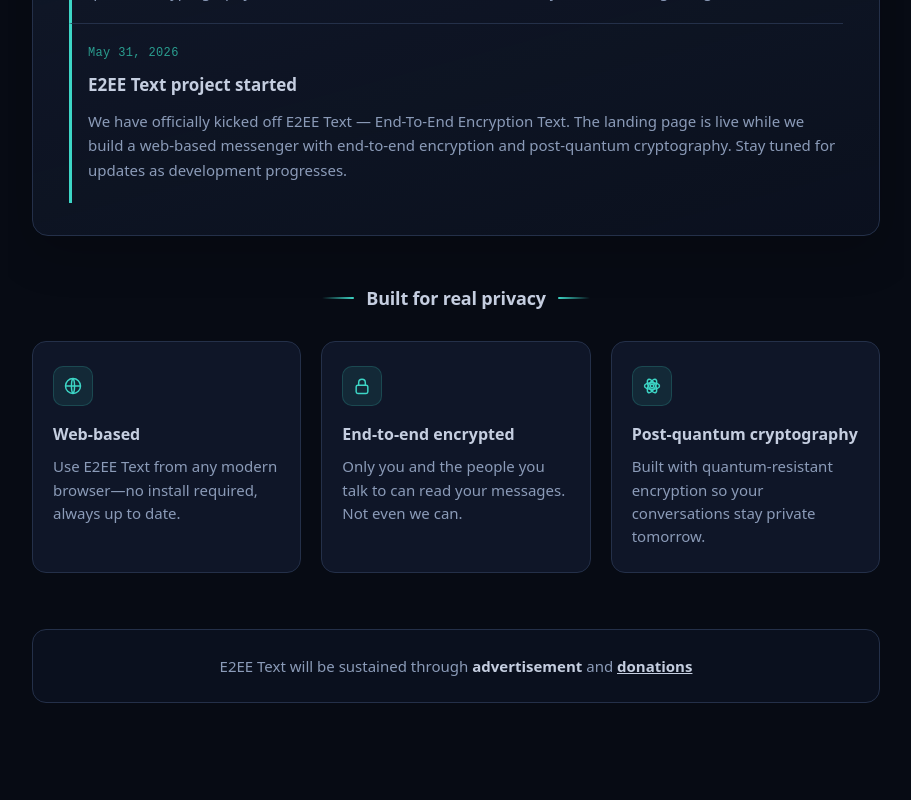
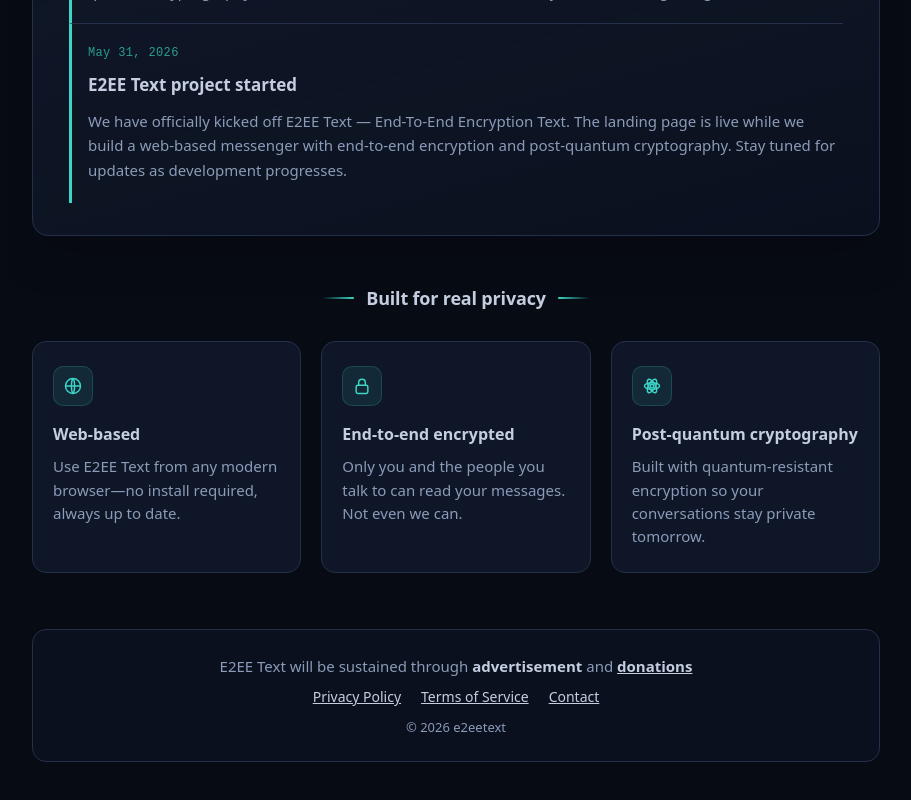
Before and after one commit to HrrrXppp/e2eetext, a React (Vite) app in the folder client/: page / in a window 1280 px wide. Shown: the part 995-1795 px from the top of the page, without its empty margins (184-1095 px from the left). Built offline with nearby package versions, Linux system fonts and the light colour scheme; no server answers.

Commit message:
feat(client): add footer with Privacy, Terms and Contact links (#33)

```diff
--- a/client/src/components/layout/Footer.tsx
+++ b/client/src/components/layout/Footer.tsx
@@ -1,4 +1,4 @@
-import { donateUrl } from "@/lib/config";
+import { CONTACT_URL, donateUrl } from "@/lib/config";
 
 export function Footer() {
   return (
@@ -15,6 +15,23 @@ export function Footer() {
           <strong>donations</strong>
         </a>
       </p>
+      <nav className="site-foot__nav" aria-label="Legal and contact">
+        <a className="site-foot__link" href="/privacy">
+          Privacy Policy
+        </a>
+        <a className="site-foot__link" href="/terms">
+          Terms of Service
+        </a>
+        <a
+          className="site-foot__link"
+          href={CONTACT_URL}
+          target="_blank"
+          rel="noopener noreferrer"
+        >
+          Contact
+        </a>
+      </nav>
+      <p className="site-foot__copy">&copy; 2026 e2eetext</p>
     </footer>
   );
 }
--- a/client/src/lib/config.ts
+++ b/client/src/lib/config.ts
@@ -4,3 +4,5 @@ const DEFAULT_DONATE_URL = "https://donate.stripe.com/8x214g0wr4bWe1RcXZ9R600";
 
 export const donateUrl: string =
   import.meta.env.VITE_DONATE_URL || DEFAULT_DONATE_URL;
+
+export const CONTACT_URL = "https://github.com/HrrrXppp/e2eetext/issues";
--- a/client/src/styles/index.css
+++ b/client/src/styles/index.css
@@ -1548,3 +1548,33 @@ body.has-dev-instance-banner .site-head {
   outline: 2px solid var(--accent-dim);
   outline-offset: 2px;
 }
+
+.site-foot__nav {
+  display: flex;
+  flex-wrap: wrap;
+  justify-content: center;
+  gap: 0.5rem 1.25rem;
+  margin-top: 0.5rem;
+}
+
+.site-foot__link {
+  color: var(--text-soft);
+  font-size: 0.875rem;
+  text-decoration: underline;
+  border-radius: 0.375rem;
+}
+
+.site-foot__link:hover {
+  color: var(--accent-bright);
+}
+
+.site-foot__link:focus-visible {
+  outline: 2px solid var(--accent-dim);
+  outline-offset: 2px;
+}
+
+.site-foot__copy {
+  margin: 0.5rem 0 0;
+  font-size: 0.8125rem;
+  color: var(--muted);
+}
```
Also changed, not shown: 1 other file (tests, documents, lock files or other folders).
